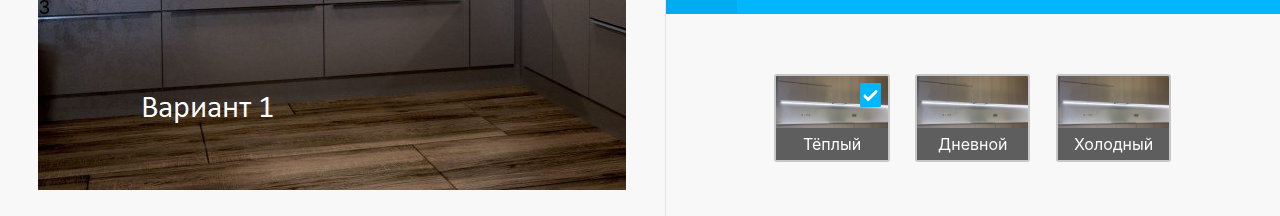
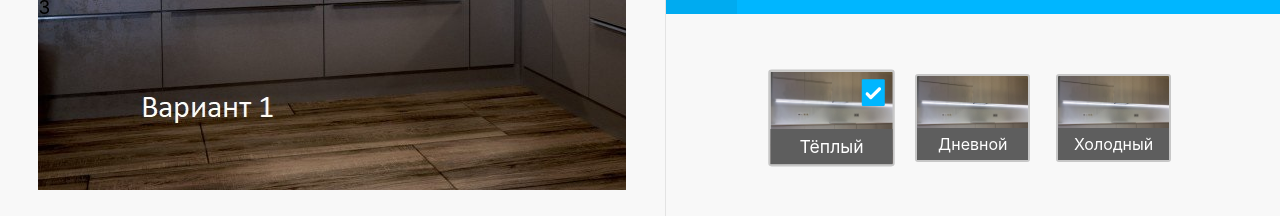
Before and after one commit to kotsur-vlad/test_fulogy, a React (Create React App) app: page / in a window 1280 px wide. Shown: the part 482-698 px from the top of the page. Built offline with nearby package versions, Linux system fonts and the light colour scheme.

Commit message:
Added saving choose in options

```diff
--- a/src/App.js
+++ b/src/App.js
@@ -146,13 +146,42 @@ class App extends React.Component {
 		],
 	};
 
-	chooseActiveFooterItem = (id) => {
+	chooseActiveOptionItem = (optionItemId) => {
+		let newFooterItems = this.state.footerItems.map(fi => {
+			if (fi.isCompleted === 'active') {
+				return {
+					...fi,
+					options: {
+						...fi.options,
+						properties: fi.options.properties.map(pr => {
+							if (pr.id === optionItemId) {
+								return {
+									...pr, isChecked: true
+								};
+							} else {
+								return {
+									...pr, isChecked: false
+								};
+							}
+						})
+					}
+				};
+			} else {
+				return fi;
+			}
+		});
+		this.setState({
+			footerItems: newFooterItems
+		});
+	};
+
+	chooseActiveFooterItem = (footerItemId) => {
 		let newFooterItems = this.state.footerItems.map(fi => {
 			if (fi.isCompleted === 'active') {
 				return {
 					...fi, isCompleted: true
 				};
-			} else if (fi.id === id) {
+			} else if (fi.id === footerItemId) {
 				return {
 					...fi, isCompleted: 'active'
 				};
@@ -178,8 +207,7 @@ class App extends React.Component {
 					<div className={styles.rightWrapper}>
 						<Info/>
 
-						<Options activeOption={activeOption}
-
+						<Options activeOption={activeOption} chooseActiveOptionItem={this.chooseActiveOptionItem}
 								 fullDescription={this.state.tempCalculation.kitchen.fullDescription}/>
 					</div>
 				</div>
--- a/src/components/options/OptionItem.js
+++ b/src/components/options/OptionItem.js
@@ -5,14 +5,17 @@ import checked from '../../assets/images/checked.svg';
 
 class OptionItem extends React.Component {
 
-	// onOptionClick = () => {
-	// 	this.props.(this.props.id)
-	// }
+	onItemClick = () => {
+		this.props.chooseActiveOptionItem(this.props.id)
+	}
 
 	render () {
+
+		const classForChecked = this.props.isChecked ? `${styles.item} ${styles.checked}` : styles.item;
+
 		return (
-			<div style={this.props.style} className={styles.item} onClick={this.onOptionClick}>
-				{this.props.isChecked && <div className={styles.checked}>
+			<div style={this.props.style} className={classForChecked} onClick={this.onItemClick}>
+				{this.props.isChecked && <div className={styles.checkIcon}>
 					<img src={checked} alt="checked"/>
 				</div>}
 				<div className={styles.itemTitle}>{this.props.title}</div>
--- a/src/components/options/OptionItem.module.scss
+++ b/src/components/options/OptionItem.module.scss
@@ -12,7 +12,7 @@
     transform: scale(1.1)
   }
 
-  .checked {
+  .checkIcon {
     @include flex(row, center, center);
     position: absolute;
     top: 1vh;
@@ -41,3 +41,7 @@
   }
 
 }
+
+.checked {
+  transform: scale(1.1)
+}
--- a/src/components/options/Options.js
+++ b/src/components/options/Options.js
@@ -24,7 +24,8 @@ class Options extends React.Component {
 																							 id={oi.id}
 																							 isChecked={oi.isChecked}
 																							 title={oi.title}
-																							 style={this.props.activeOption.options.style}/>);
+																							 style={this.props.activeOption.options.style}
+																							 chooseActiveOptionItem={this.props.chooseActiveOptionItem}/>);
 
 		return (
 			<div className={styles.options}>
```
